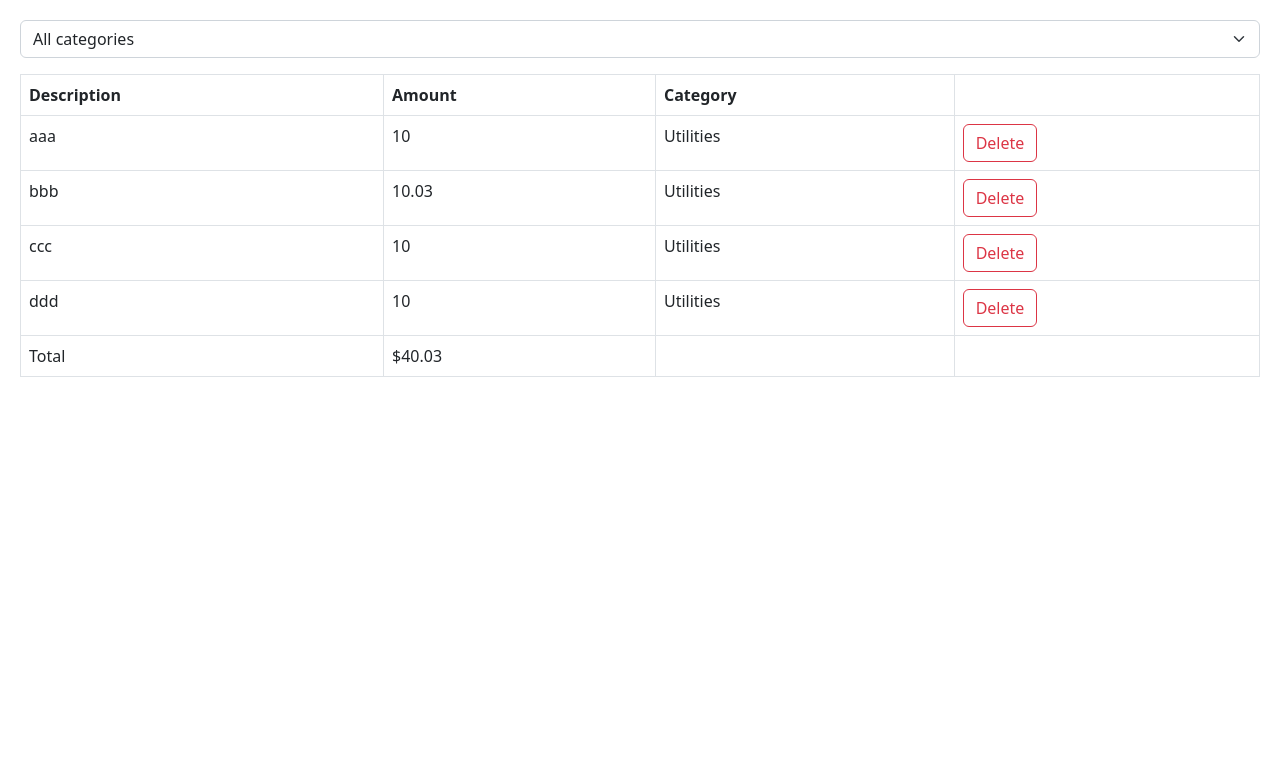
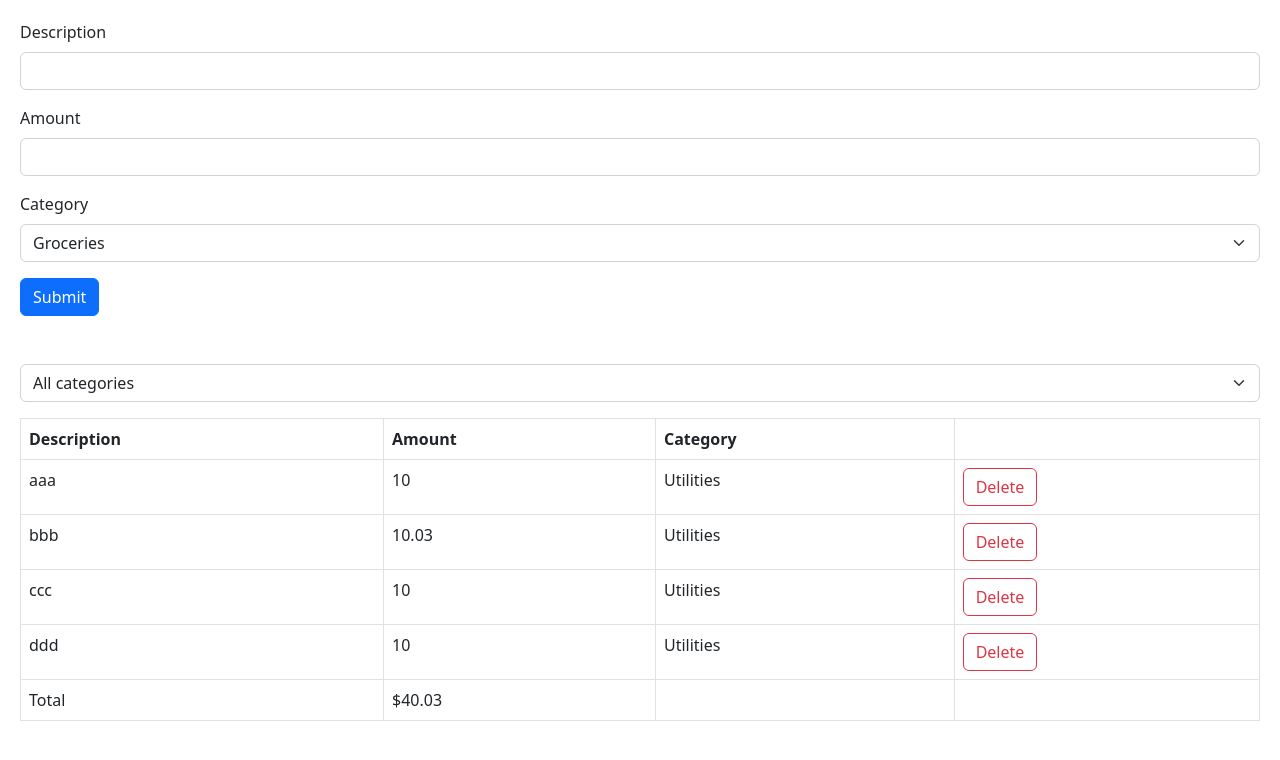
Before and after one commit to shas9/ReactJs, a React (Vite) app in the folder mosh-react-course/: page / in a window 1280 px wide. Shown: the top 760 px of the page. Built offline with nearby package versions, Linux system fonts and the light colour scheme.

Commit message:
Building Expense Form

```diff
--- a/mosh-react-course/src/App.tsx
+++ b/mosh-react-course/src/App.tsx
@@ -2,6 +2,9 @@
 import Form from "./components/Form";
 import ExpenseList from "./expense-tracker/components/ExpenseList";
 import ExpenseFilter from "./expense-tracker/components/ExpenseFilter";
+import ExpenseForm from "./expense-tracker/components/ExpenseForm";
+
+export const categories = ["Groceries", "Utilities", "Entertainment"];
 
 const App = () => {
   const [selectedCategory, setSelectedCategory] = useState("");
@@ -18,6 +21,9 @@
 
   return (
     <div>
+      <div className="mb-5">
+        <ExpenseForm />
+      </div>
       <div className="mb-3">
         <ExpenseFilter
           onSelectCategory={(category) => setSelectedCategory(category)}
--- a/mosh-react-course/src/expense-tracker/components/ExpenseFilter.tsx
+++ b/mosh-react-course/src/expense-tracker/components/ExpenseFilter.tsx
@@ -1,4 +1,5 @@
 import React from "react";
+import { categories } from "../../App";
 
 interface Props {
   onSelectCategory: (category: string) => void;
@@ -11,9 +12,11 @@
       onChange={(event) => onSelectCategory(event.target.value)}
     >
       <option value="">All categories</option>
-      <option value="Groceries">Groceries</option>
-      <option value="Utilities">Utilities</option>
-      <option value="Entertainment">Entertainment</option>
+      {categories.map((category) => (
+        <option key={category} value={category}>
+          {category}
+        </option>
+      ))}
     </select>
   );
 };
--- /dev/null
+++ b/mosh-react-course/src/expense-tracker/components/ExpenseForm.tsx
@@ -0,0 +1,36 @@
+import React from "react";
+import { categories } from "../../App";
+
+const ExpenseForm = () => {
+  return (
+    <form>
+      <div className="mb-3">
+        <label htmlFor="description" className="form-label">
+          Description
+        </label>
+        <input id="description" type="text" className="form-control" />
+      </div>
+      <div className="mb-3">
+        <label htmlFor="amount" className="form-label">
+          Amount
+        </label>
+        <input id="amount" type="number" className="form-control" />
+      </div>
+      <div className="mb-3">
+        <label htmlFor="category" className="form-label">
+          Category
+        </label>
+        <select id="category" className="form-select">
+          {categories.map((category) => (
+            <option key={category} value={category}>
+              {category}
+            </option>
+          ))}
+        </select>
+      </div>
+      <button className="btn btn-primary">Submit</button>
+    </form>
+  );
+};
+
+export default ExpenseForm;
```
